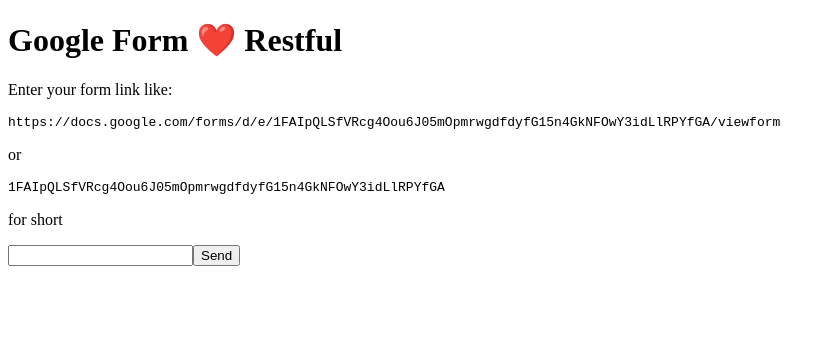
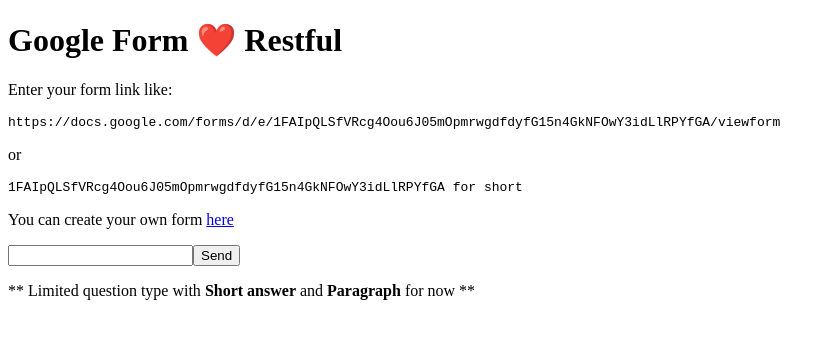
Before and after one commit to iketiunn/restful-google-form, a Next.js app: page / in a window 1280 px wide. Shown: the top 338 px of the page, without its empty margins (0-835 px from the left). Built offline with nearby package versions, Linux system fonts and the light colour scheme.

Commit message:
Add desc

```diff
--- a/pages/api/forms/[id].tsx
+++ b/pages/api/forms/[id].tsx
@@ -28,7 +28,7 @@ export default async (req: NextApiRequest, res: NextApiResponse) => {
       body: qs.stringify(body),
     });
 
-    res.status(200).send(fetchRes.status);
+    res.status(fetchRes.status).send(fetchRes.status);
   } catch (error) {
     res.status(500).send(error.messages);
   }
--- a/pages/index.tsx
+++ b/pages/index.tsx
@@ -18,13 +18,26 @@ const IndexPage = () => {
         https://docs.google.com/forms/d/e/1FAIpQLSfVRcg4Oou6J05mOpmrwgdfdyfG15n4GkNFOwY3idLlRPYfGA/viewform
       </pre>
       <p>or</p>
-      <pre>1FAIpQLSfVRcg4Oou6J05mOpmrwgdfdyfG15n4GkNFOwY3idLlRPYfGA</pre>
-      <p>for short</p>
+      <pre>
+        1FAIpQLSfVRcg4Oou6J05mOpmrwgdfdyfG15n4GkNFOwY3idLlRPYfGA for short
+      </pre>
+
+      <p>
+        You can create your own form{" "}
+        <a href="https://docs.google.com/forms" target="_blank">
+          here
+        </a>
+      </p>
 
       <form onSubmit={submit}>
         <input value={url} onChange={(e) => setUrl(e.currentTarget.value)} />
         <button> Send </button>
       </form>
+
+      <p>
+        ** Limited question type with <strong>Short answer</strong> and{" "}
+        <strong>Paragraph</strong> for now **
+      </p>
     </Layout>
   );
 };
```
Also changed, not shown: 1 other file (tests, documents, lock files or other folders).
